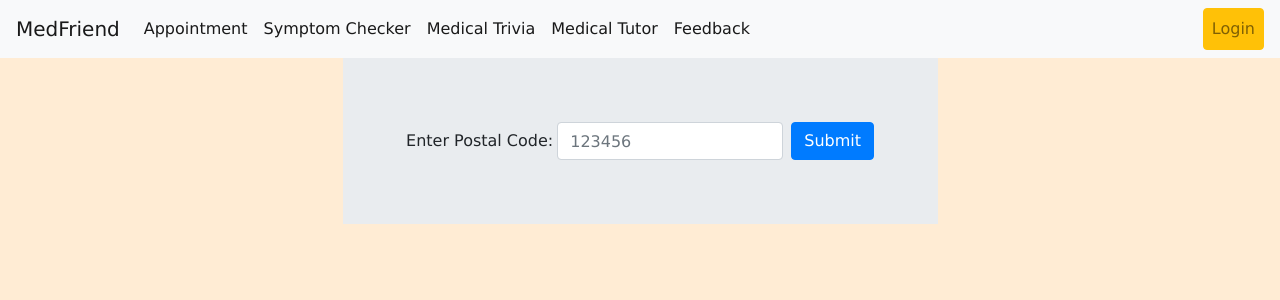
After one commit to leemuel01/OOPP-Project, a Flask app: page /templates/Appointment.html in a window 1280 px wide. The commit adds this page. Shown: the top 300 px of the page. Run offline with Flask 2, Linux system fonts and the light colour scheme; parts of the project's set-up code (start-up, migrations or seed data) failed here and were passed over; some libraries are stand-ins or nearby versions.

Commit message:
Signup and appointment
Just added those stuff

```diff
--- a/Flask.py
+++ b/Flask.py
@@ -71,13 +71,11 @@ def feedback():
 
 
 
-@app.route("/templates/SignUp.html", methods = ['POST', 'GET'])
-def signup():
-    title = "Sign Up"
+@app.route("/templates/Appointment.html", methods = ['POST', 'GET'])
+def appointment():
+    title = "Appointment"
 
-    if request.method == "POST":
-        results = request.form
-    return render_template("SignUp.html", title=title)
+    return render_template("appointment.html", title=title)
 
 form= Feedback("joe","the lazy fox jumped into a ditch")
 print(form.get_date())
--- a/static/js/signup.js
+++ b/static/js/signup.js
@@ -16,7 +16,7 @@ function showtab(n) {
 }
 
 function nextPrev(a) {
-
+    if (validate()) {
         current_tab = current_tab + a
 
         if (current_tab > tab.length) {
@@ -27,7 +27,21 @@ function nextPrev(a) {
         }
 
         showtab(current_tab)
+    }
 
+
+}
+
+function validate() {
+    inputs = tab[current_tab].getElementsByTagName("input")
+
+    for (i = 0; i < inputs.length; i++) {
+        if (inputs[i].value == "") {
+            return false
+        }
+    }
+
+    return true
 }
 
 showtab(current_tab)
--- /dev/null
+++ b/templates/Appointment.html
@@ -0,0 +1,18 @@
+{% extends "layout.html" %}
+{% block content %}
+<div class="container-fluid">
+    <div class="row justify-content-center">
+        <div class="col-6 ">
+            <div class="jumbotron jumbotron-fluid text-center">
+                <form class="form-inline justify-content-center" action="">
+                    <div class="form-group">
+                        <label for="postalcode">Enter Postal Code:</label>
+                        <input type="text" class="form-control ml-1" name="postalcode" id="" aria-describedby="helpId" placeholder="123456">
+                    </div>
+                    <button type="submit" class="btn btn-primary ml-2">Submit</button>
+                </form>
+            </div>
+        </div>
+    </div>
+
+{% endblock %}
--- a/templates/layout.html
+++ b/templates/layout.html
@@ -41,7 +41,7 @@
             <ul class="navbar-nav mr-auto">
 
                 <li class="nav-item active">
-                    <a class="nav-link" href="#">Appointment</a>
+                    <a class="nav-link" href="/templates/Appointment.html">Appointment</a>
                 </li>
                 <li class="nav-item active">
                     <a class="nav-link" href="/templates/Symptom Checker.html">Symptom Checker</a>
@@ -105,28 +105,28 @@
                             <label for="password"> Password: </label>
                             <input type="password" placeholder="Enter Password" class="form-control" id="password"
                                 onkeydown="checkEnter(event)" required>
+                            <a href="Forgotpassword.html">
+                                <small class="text-center">Forgot your password? </small>
+                            </a>
                         </div>
 
                     </form>
 
-                    <hr>
-
                     <!-- Logs in -->
                     <button type="button" class="btn btn-warning btn-block" onclick="gologin()"> Log in </button>
 
-                    <br>
+                    <hr class="hr-text" data-content="OR">
 
                     <!-- Signs up -->
-                    <p class="text-muted text-center small"> Don't have an account yet? </p>
+                    <!-- <p class="text-muted text-center small"> Don't have an account yet? </p> -->
                     <!-- <a href="templates/SignUp.html"> -->
+
                     <button type="button" id="toSignup" class="btn btn-warning btn-block" onclick="show_signup_or_login()">
                         Sign Up </button>
                     <!-- </a> -->
                     <br>
 
-                    <a href="Forgotpassword.html">
-                        <p class="text-center">Forgot your password? </p>
-                    </a>
+
 
                 </div>
 
@@ -141,9 +141,15 @@
                 </div>
                 <!-- Modal body -->
                 <div class="modal-body">
+
+
+
                     <form action="">
-                        <div class="signuptab row justify-content-between">
+                        <div class="signuptab">
+                            <div class="row justify-content-between">
+
                                 <div class="form-group col-12">
+                                    <!-- <label for="username">Username:</label> -->
                                     <input type="text" name="name" id="username" placeholder="Username" class="form-control"
                                         required autofocus>
                                 </div>
@@ -158,13 +164,20 @@
                                         class="form-control" required>
                                 </div>
 
-                            <button class="btn btn-success col-3" onclick="show_signup_or_login()"> Previous </button>
-                            <button class="btn btn-success col-3" onclick="nextPrev(1)"> Next </button>
+                                <div class="col-5">
+                                    <button class="btn btn-warning col-md-12" onclick="show_signup_or_login()">
+                                        Previous </button>
                                 </div>
 
+                                <div class="col-5">
+                                    <button class="btn btn-warning col-md-12" onclick="nextPrev(1)"> Next </button>
+                                </div>
+                            </div>
+                        </div>
 
+                        <div class="signuptab">
+                            <div class="row justify-content-between">
 
-                        <div class="signuptab row">
                                 <div class="form-group col-12">
                                     <input type="email" name="email" id="email" placeholder="Email address" class="form-control"
                                         required>
@@ -178,12 +191,21 @@
                                     <input type="text" name="nric" id="nric" placeholder="NRIC" class="form-control"
                                         required>
                                 </div>
-                            <button class="btn btn-success col-3" onclick="nextPrev(-1)"> Previous </button>
-                            <button type="submit" value="Sign Up" class="btn btn-warning btn-block col-3">Continue</button>
+
+
+                                <div class="col-5">
+                                    <button class="btn btn-warning col-12" onclick="nextPrev(-1)"> Previous </button>
                                 </div>
 
+                                <div class="col-5">
+                                    <button class="btn btn-success btn-block col-12" type="submit">Continue</button>
+                                </div>
+
+                            </div>
+                        </div>
 
                     </form>
+
                 </div>
 
             </div>
```
Also changed, not shown: static/css/signup.css (+34 -0 lines). Lines whose indentation alone changed are shown as unchanged.
